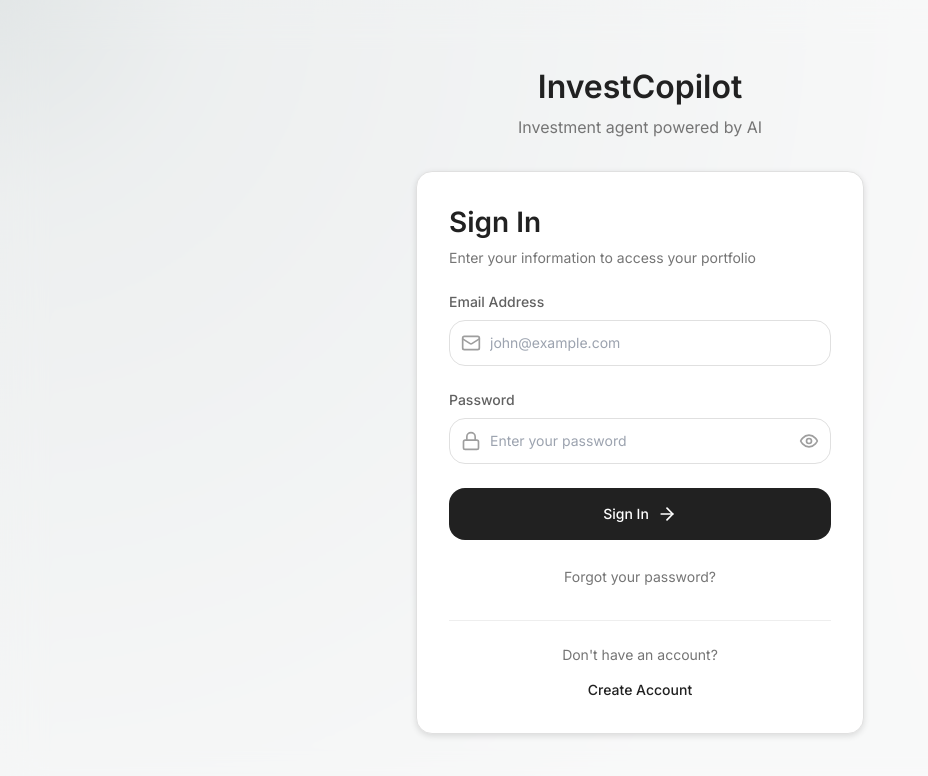
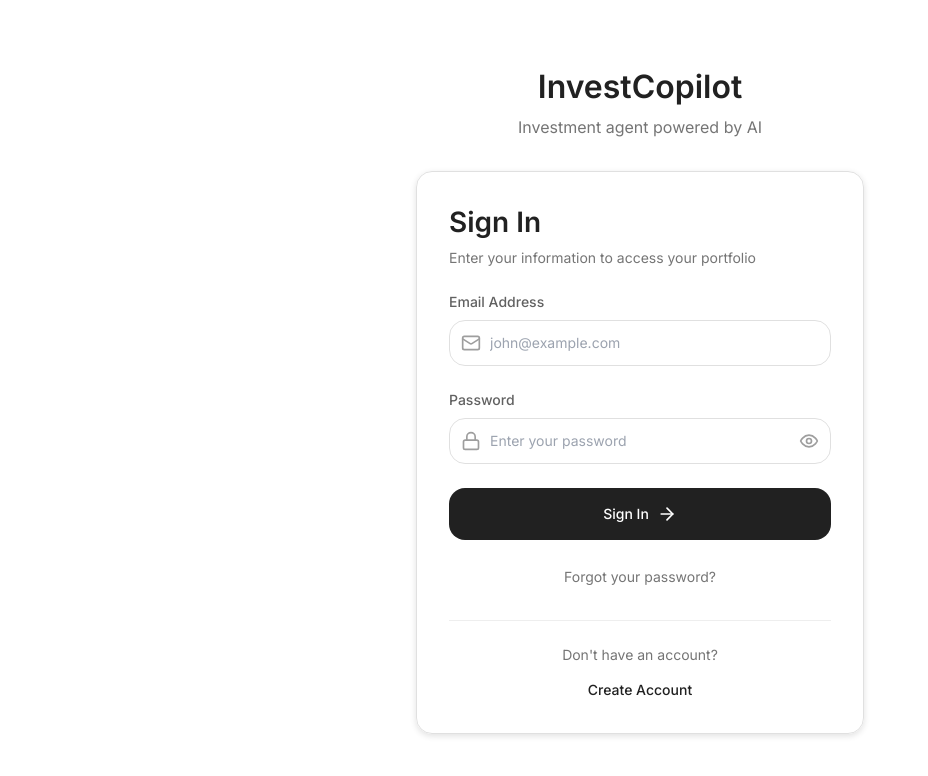
Before and after one commit to yunha-C/investcopilotfront, a React (Vite) app: page / in a window 1280 px wide. Shown: the top 776 px of the page, without its empty margins (0-928 px from the left). Built offline with nearby package versions, Linux system fonts and the light colour scheme; a web font is replaced by a local one.

Commit message:
Fix Gradient Background Visibility

```diff
--- a/src/App.tsx
+++ b/src/App.tsx
@@ -77,7 +77,7 @@ function App() {
 
   return (
     <>
-      {/* Global Background */}
+      {/* Global Background - Always Present */}
       <div className="background-wrapper">
         <div className="gradient-circle-1"></div>
         <div className="gradient-circle-2"></div>
@@ -85,7 +85,7 @@ function App() {
       </div>
 
       {/* Main Content */}
-      <div className="min-h-screen">
+      <div className="min-h-screen relative z-10">
         <Header />
 
         {currentStep === 'home' && <Home />}
--- a/src/components/AuthPage.tsx
+++ b/src/components/AuthPage.tsx
@@ -181,17 +181,8 @@ export const AuthPage: React.FC<AuthPageProps> = ({ onAuthenticated }) => {
   };
 
   return (
-    <>
-      {/* Global Background */}
-      <div className="background-wrapper">
-        <div className="gradient-circle-1"></div>
-        <div className="gradient-circle-2"></div>
-        <div className="blur-overlay"></div>
-      </div>
-
-      {/* Auth Content */}
-      <div className="min-h-screen flex items-center justify-center px-4 py-8">
-        <div className="w-full max-w-md relative z-10">
+    <div className="min-h-screen flex items-center justify-center px-4 py-8 relative z-10">
+      <div className="w-full max-w-md">
         <div className="text-center mb-8">
           <h1 className="text-headline-large font-headline font-semi-bold text-neutral-900 mb-2">
             InvestCopilot
@@ -201,7 +192,7 @@ export const AuthPage: React.FC<AuthPageProps> = ({ onAuthenticated }) => {
           </p>
         </div>
 
-          <div className="bg-white rounded-lg shadow-elevation-2 border border-neutral-300 p-8">
+        <div className="bg-white/90 backdrop-blur-sm rounded-lg shadow-elevation-2 border border-neutral-300 p-8">
           <div className="mb-6">
             <h2 className="text-headline-medium font-headline font-semi-bold text-neutral-900 mb-2">
               {isLogin ? 'Sign In' : 'Create Account'}
@@ -256,7 +247,7 @@ export const AuthPage: React.FC<AuthPageProps> = ({ onAuthenticated }) => {
                       id="firstName"
                       value={formData.firstName}
                       onChange={(e) => handleInputChange('firstName', e.target.value)}
-                        className={`w-full pl-10 pr-4 py-3 border rounded-lg text-body-medium focus:outline-none focus:ring-2 focus:ring-neutral-500 focus:border-transparent transition-colors ${
+                      className={`w-full pl-10 pr-4 py-3 border rounded-lg text-body-medium focus:outline-none focus:ring-2 focus:ring-neutral-500 focus:border-transparent transition-colors bg-white/80 ${
                         errors.firstName
                           ? 'border-negative bg-negative/5'
                           : 'border-neutral-300 hover:border-neutral-400'
@@ -285,7 +276,7 @@ export const AuthPage: React.FC<AuthPageProps> = ({ onAuthenticated }) => {
                       id="lastName"
                       value={formData.lastName}
                       onChange={(e) => handleInputChange('lastName', e.target.value)}
-                        className={`w-full pl-10 pr-4 py-3 border rounded-lg text-body-medium focus:outline-none focus:ring-2 focus:ring-neutral-500 focus:border-transparent transition-colors ${
+                      className={`w-full pl-10 pr-4 py-3 border rounded-lg text-body-medium focus:outline-none focus:ring-2 focus:ring-neutral-500 focus:border-transparent transition-colors bg-white/80 ${
                         errors.lastName
                           ? 'border-negative bg-negative/5'
                           : 'border-neutral-300 hover:border-neutral-400'
@@ -316,7 +307,7 @@ export const AuthPage: React.FC<AuthPageProps> = ({ onAuthenticated }) => {
                   id="email"
                   value={formData.email}
                   onChange={(e) => handleInputChange('email', e.target.value)}
-                    className={`w-full pl-10 pr-4 py-3 border rounded-lg text-body-medium focus:outline-none focus:ring-2 focus:ring-neutral-500 focus:border-transparent transition-colors ${
+                  className={`w-full pl-10 pr-4 py-3 border rounded-lg text-body-medium focus:outline-none focus:ring-2 focus:ring-neutral-500 focus:border-transparent transition-colors bg-white/80 ${
                     errors.email
                       ? 'border-negative bg-negative/5'
                       : 'border-neutral-300 hover:border-neutral-400'
@@ -346,7 +337,7 @@ export const AuthPage: React.FC<AuthPageProps> = ({ onAuthenticated }) => {
                   id="password"
                   value={formData.password}
                   onChange={(e) => handleInputChange('password', e.target.value)}
-                    className={`w-full pl-10 pr-12 py-3 border rounded-lg text-body-medium focus:outline-none focus:ring-2 focus:ring-neutral-500 focus:border-transparent transition-colors ${
+                  className={`w-full pl-10 pr-12 py-3 border rounded-lg text-body-medium focus:outline-none focus:ring-2 focus:ring-neutral-500 focus:border-transparent transition-colors bg-white/80 ${
                     errors.password
                       ? 'border-negative bg-negative/5'
                       : 'border-neutral-300 hover:border-neutral-400'
@@ -409,7 +400,7 @@ export const AuthPage: React.FC<AuthPageProps> = ({ onAuthenticated }) => {
                     id="confirmPassword"
                     value={formData.confirmPassword}
                     onChange={(e) => handleInputChange('confirmPassword', e.target.value)}
-                      className={`w-full pl-10 pr-12 py-3 border rounded-lg text-body-medium focus:outline-none focus:ring-2 focus:ring-neutral-500 focus:border-transparent transition-colors ${
+                    className={`w-full pl-10 pr-12 py-3 border rounded-lg text-body-medium focus:outline-none focus:ring-2 focus:ring-neutral-500 focus:border-transparent transition-colors bg-white/80 ${
                       errors.confirmPassword
                         ? 'border-negative bg-negative/5'
                         : 'border-neutral-300 hover:border-neutral-400'
@@ -498,6 +489,5 @@ export const AuthPage: React.FC<AuthPageProps> = ({ onAuthenticated }) => {
         )}
       </div>
     </div>
-    </>
   );
 };
--- a/src/index.css
+++ b/src/index.css
@@ -2,8 +2,7 @@
 @tailwind components;
 @tailwind utilities;
 
-/* Place this in your global CSS or style tag */
-
+/* Global Background Styles */
 body {
   margin: 0;
   padding: 0;
@@ -18,6 +17,7 @@ body {
   inset: 0;
   z-index: -1;
   overflow: hidden;
+  pointer-events: none;
 }
 
 .gradient-circle-1,
@@ -26,12 +26,20 @@ body {
   width: 200vw;
   height: 200vw;
   border-radius: 50%;
+  will-change: transform;
 }
 
 .gradient-circle-1 {
   top: -100vw;
   left: -100vw;
   background: radial-gradient(
+    ellipse 50% 50% at 50% 50%,
+    #CBD3D4 0%,
+    rgba(221, 226, 227, 0.9) 16%,
+    rgba(221, 226, 227, 0) 100%
+  );
+  /* Fallback for older browsers */
+  background: -webkit-radial-gradient(
     ellipse 50% 50% at 50% 50%,
     #CBD3D4 0%,
     rgba(221, 226, 227, 0.9) 16%,
@@ -48,6 +56,13 @@ body {
     rgba(221, 226, 227, 0.9) 7%,
     rgba(221, 226, 227, 0) 100%
   );
+  /* Fallback for older browsers */
+  background: -webkit-radial-gradient(
+    ellipse 50% 50% at 50% 50%,
+    #BAC3C4 0%,
+    rgba(221, 226, 227, 0.9) 7%,
+    rgba(221, 226, 227, 0) 100%
+  );
 }
 
 .blur-overlay {
@@ -57,3 +72,27 @@ body {
   backdrop-filter: blur(20px);
   -webkit-backdrop-filter: blur(20px);
 }
+
+/* Ensure backdrop-filter support detection */
+@supports (backdrop-filter: blur(20px)) {
+  .blur-overlay {
+    backdrop-filter: blur(20px);
+  }
+}
+
+@supports (-webkit-backdrop-filter: blur(20px)) {
+  .blur-overlay {
+    -webkit-backdrop-filter: blur(20px);
+  }
+}
+
+/* Debug styles - remove these after confirming gradients work */
+.gradient-circle-1 {
+  /* Temporary border to see if circles are positioned correctly */
+  /* border: 2px solid red; */
+}
+
+.gradient-circle-2 {
+  /* Temporary border to see if circles are positioned correctly */
+  /* border: 2px solid blue; */
+}
```
Lines whose indentation alone changed are shown as unchanged.
